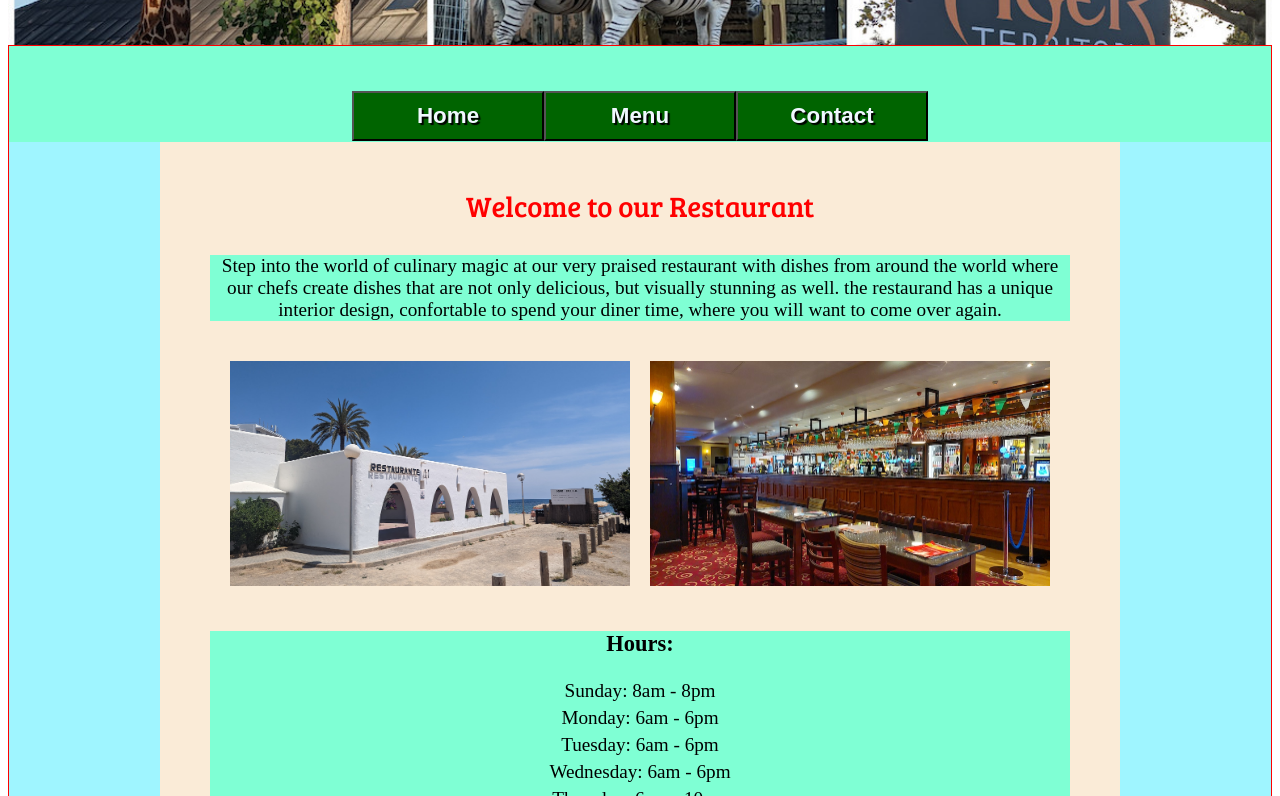
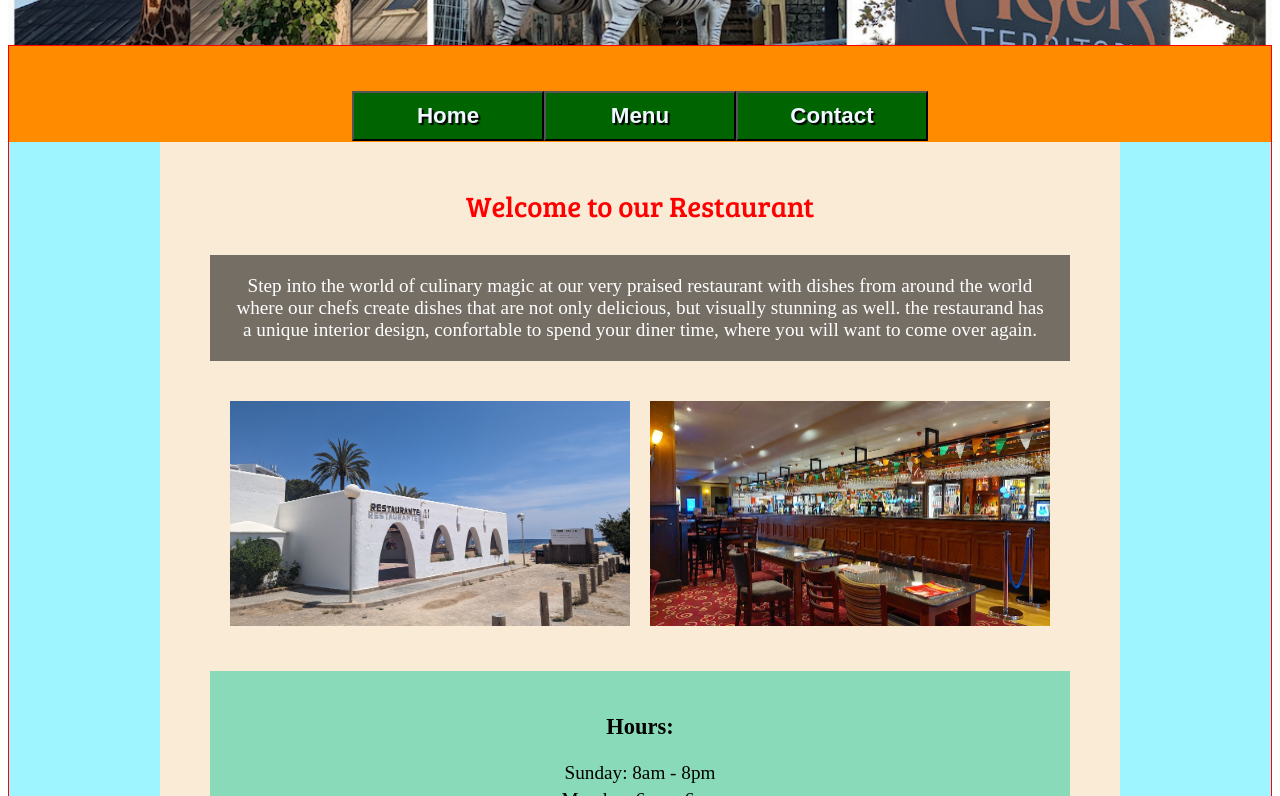
Before and after one commit to petredemi/restaurant-page, a website built with webpack: page dist/index.html in a window 1280 px wide. Shown: the part 156-952 px from the top of the page. Built offline with Linux system fonts and the light colour scheme.

Commit message:
change style start page

```diff
--- a/src/style.css
+++ b/src/style.css
@@ -60,7 +60,7 @@ body {
 }
 #links{
     display: flex;
-    background-color: aquamarine;
+    background-color: darkorange;
     height: 6rem;
     align-items: end;
     justify-content: center;
@@ -97,9 +97,12 @@ h2{
     font-family: font-1;
 }
 .intro{
-    text-align:center;
-    background-color: aquamarine;
+    text-align: center;
+    background-color: rgba(0, 0, 0, 0.528);
     margin: 30px;
+    max-width: 920px;
+    padding: 20px;
+    color: white;
 }
 .welcome img{
     margin: 10px;
@@ -107,7 +110,8 @@ h2{
 .open{
     margin: 30px;
     text-align: center;
-    background-color: aquamarine;
+    background-color: rgba(111, 215, 180, 0.816);
+    padding: 20px;
 }
 .open p{
     margin: 5px;
```
Also changed, not shown: dist/index.bundle.js.
